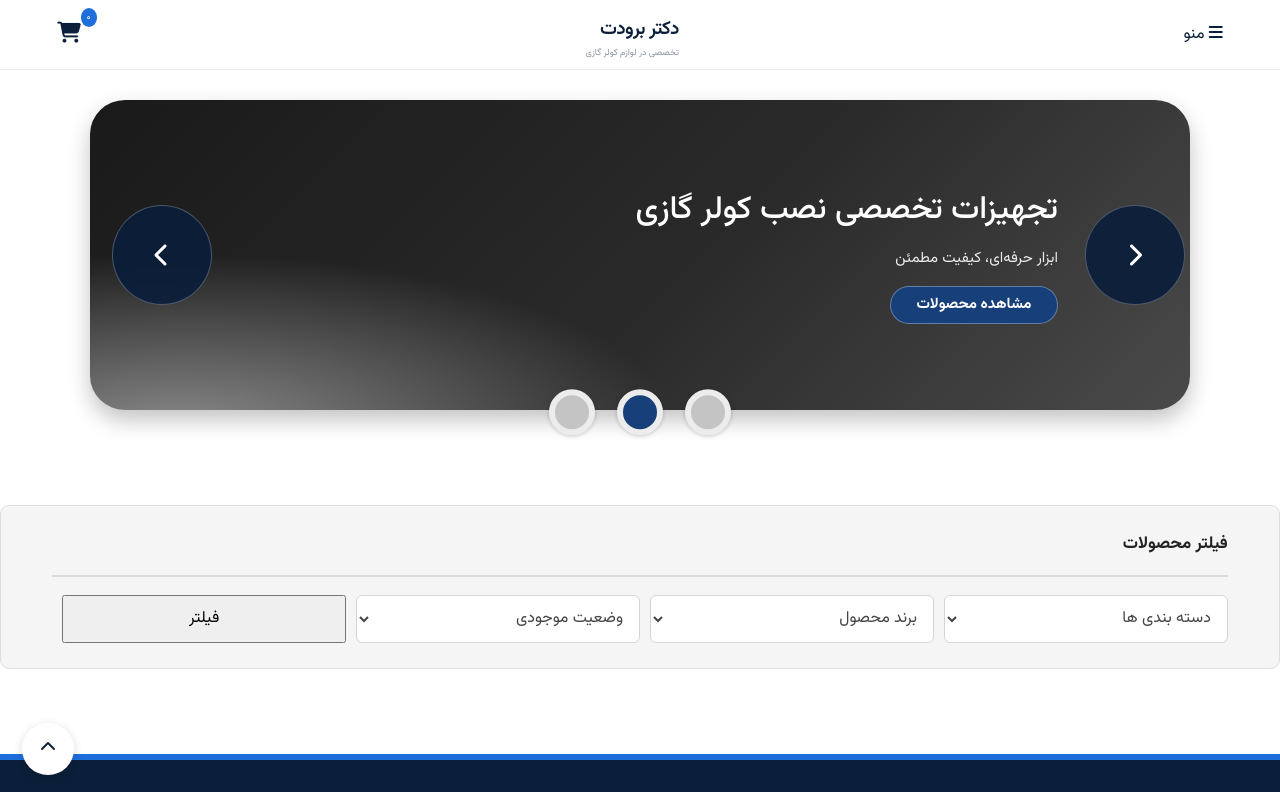
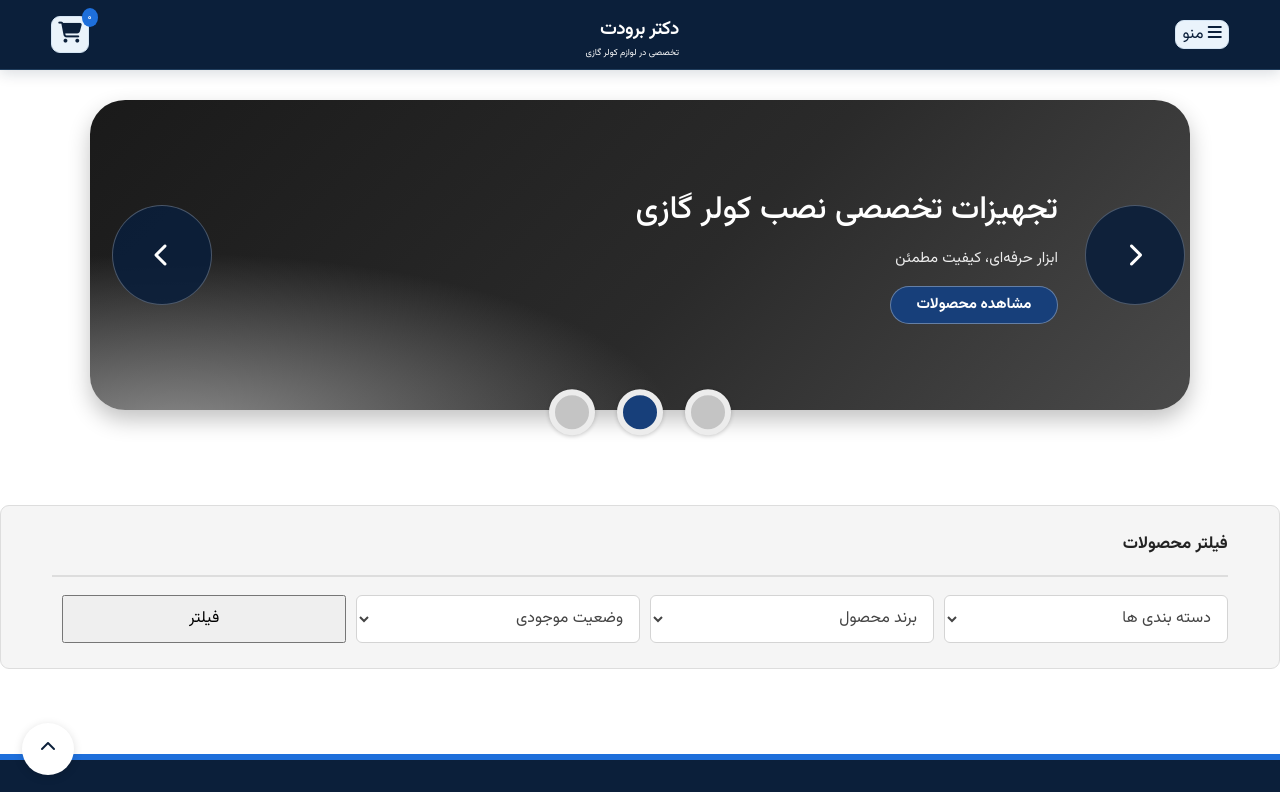
Before and after one commit to drborudat/borodat-preview, a plain HTML site: page public/index.html in a window 1280 px wide. Shown: the top 792 px of the page. Drawn offline with Linux system fonts and the light colour scheme; no server answers.

Commit message:
Update main storefront header colors

```diff
--- a/public/index.html
+++ b/public/index.html
@@ -12,7 +12,7 @@
 <link rel="preconnect" href="https://fonts.googleapis.com">
 <link href="https://fonts.googleapis.com/css2?family=Vazirmatn:wght@300;400;500;600;700;800&display=swap" rel="stylesheet">
 <link rel="stylesheet" href="https://cdnjs.cloudflare.com/ajax/libs/font-awesome/6.5.2/css/all.min.css">
-<link rel="stylesheet" href="style.css?v=9">
+<link rel="stylesheet" href="style.css?v=11">
 </head>
 <body>
 
--- a/public/style.css
+++ b/public/style.css
@@ -1016,3 +1016,36 @@ body.checkout-open { overflow: hidden; }
 .hero-dots button{width:clamp(14px,4.5vw,46px)!important;max-width:46px;height:clamp(14px,4.5vw,46px)!important;max-height:46px;border-radius:50%!important;background:#c4c4c4!important;border:max(2.5px,.5vw) solid #ececec!important;padding:0!important;outline:0!important;box-shadow:0 1px 4px #0003}
 .hero-dots button.active{background:#173f7a!important}
 @media(min-width:900px){.hero-wrap{padding:30px 5% 60px!important}}
+
+
+
+/* ===== Dr Borudat | Navy Main Header ===== */
+.header {
+  background: #0B1F3A !important;
+  border-bottom: 1px solid #203D5D !important;
+  box-shadow: 0 3px 14px rgba(11,31,58,.16) !important;
+}
+
+.header .logo-name,
+.header .logo-caption small {
+  color: #FFFFFF !important;
+}
+
+.header .menu-btn,
+.header .cart {
+  background: #EAF3FB !important;
+  color: #0B1F3A !important;
+  border: 1px solid #D5E5F4 !important;
+  border-radius: 9px !important;
+  box-shadow: none !important;
+}
+
+.header .menu-btn i,
+.header .cart i {
+  color: #0B1F3A !important;
+}
+
+.header .menu-btn:hover,
+.header .cart:hover {
+  background: #FFFFFF !important;
+}
```
